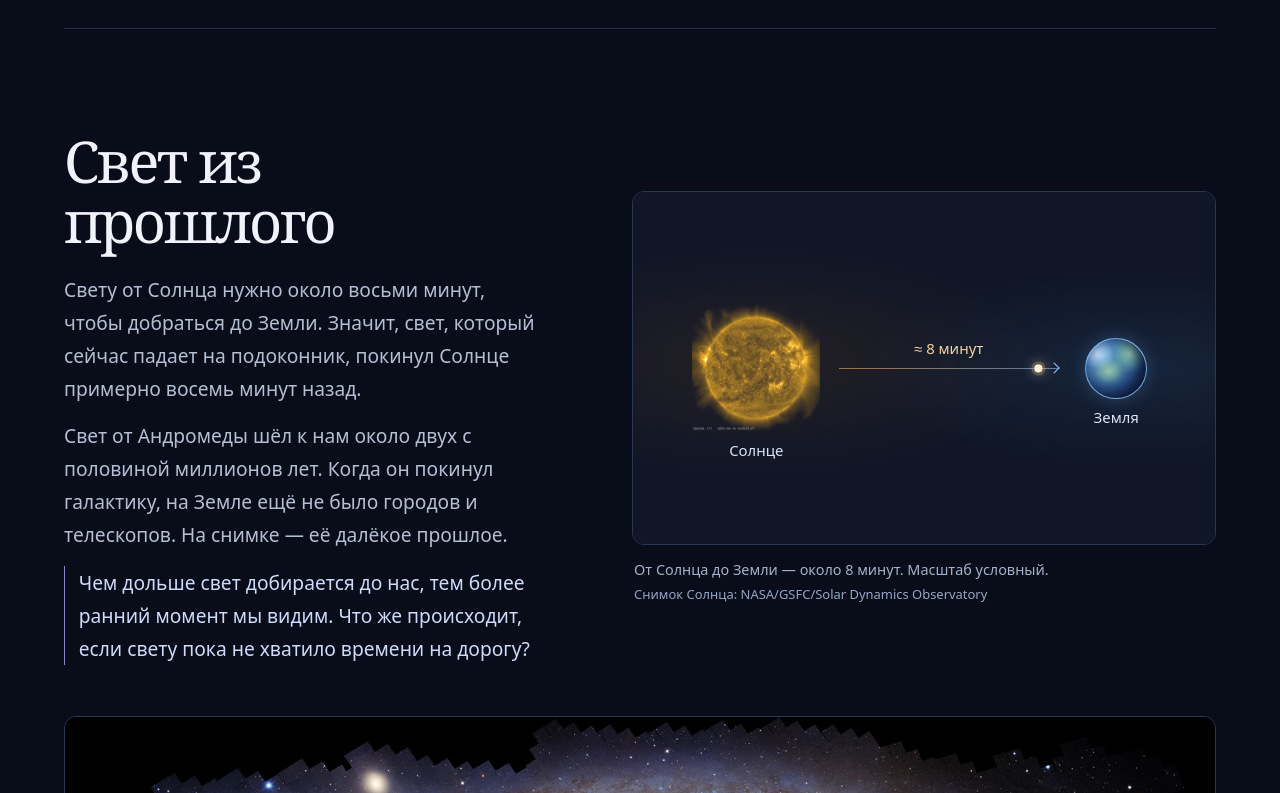
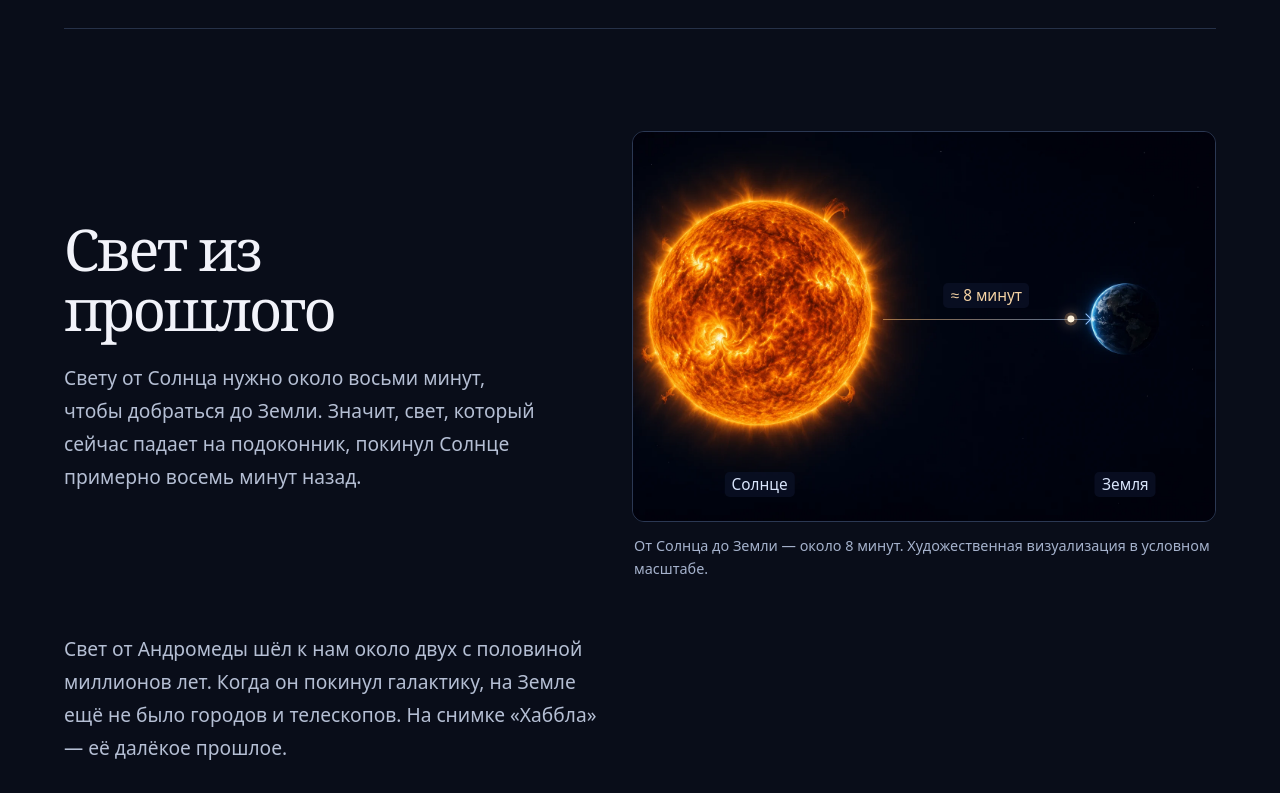
Before and after one commit to BoSinnEnjoyer123123/infinite-universe, a plain HTML site: page index.html in a window 1280 px wide. Shown: the part 2220-3013 px from the top of the page. Drawn offline with Linux system fonts and the light colour scheme.

Commit message:
Refresh the Sun and Andromeda visuals

```diff
--- a/assets/v2-schemes.css
+++ b/assets/v2-schemes.css
@@ -1,74 +1,50 @@
 .diagram-light {
-  display: grid;
-  grid-template-columns: minmax(0, 1fr) minmax(0, 1.32fr) minmax(0, 0.7fr);
-  align-items: center;
-  padding-inline: 7%;
-  background:
-    radial-gradient(ellipse at 22% 48%, #8e521a29, transparent 43%),
-    radial-gradient(ellipse at 86% 50%, #2d5d8b34, transparent 38%),
-    #101626;
+  display: block;
+  aspect-ratio: auto;
 }
 
-.diagram-light__body {
-  position: relative;
-  display: grid;
-  justify-items: center;
-}
-
-.diagram-light__sun {
-  display: block;
-  width: 91%;
-  max-width: 8rem;
-  aspect-ratio: 1;
-  mix-blend-mode: screen;
-}
-
-.diagram-light__sun img {
+.diagram-light img {
   display: block;
   width: 100%;
-  height: 100%;
-  object-fit: contain;
-}
-
-.diagram-light__earth {
-  display: block;
-  width: 53%;
-  max-width: 4.5rem;
-  aspect-ratio: 1;
-  border: 1px solid #8fcaffb3;
-  border-radius: 50%;
-  background:
-    radial-gradient(ellipse at 20% 26%, #e2f0ffb3 0%, transparent 24%),
-    radial-gradient(ellipse at 38% 54%, #98c5a5 0%, #5b998530 28%, transparent 36%),
-    radial-gradient(ellipse at 72% 25%, #90c6aa 0%, #5ca3a052 24%, transparent 32%),
-    radial-gradient(circle at 30% 29%, #62a1db, #254a80 63%, #101e37 100%);
-  box-shadow: inset -0.38rem -0.22rem 0.85rem #070b24c9, 0 0 1.1rem #699fe846;
+  height: auto;
 }
 
 .diagram-light__label,
 .diagram-light__duration {
   position: absolute;
-  left: 50%;
+  padding: 0.2rem 0.45rem;
   transform: translateX(-50%);
+  border-radius: 0.3rem;
+  background: #0a1024d9;
   color: #d9e5fb;
-  font-size: clamp(0.76rem, 2.15vw, 0.93rem);
+  font-size: clamp(0.78rem, 1.4vw, 0.96rem);
   line-height: 1.25;
   white-space: nowrap;
 }
 
 .diagram-light__label {
-  top: calc(100% + 0.55rem);
+  bottom: 6%;
+}
+
+.diagram-light__label--sun {
+  left: 21.8%;
+}
+
+.diagram-light__label--earth {
+  left: 84.6%;
 }
 
 .diagram-light__duration {
-  bottom: calc(100% + 0.65rem);
+  bottom: 0.72rem;
+  left: 50%;
   color: #f5d3a4;
   font-variant-numeric: tabular-nums;
 }
 
 .diagram-light__route {
-  position: relative;
-  min-width: 0;
+  position: absolute;
+  top: 48%;
+  inset-inline: 43% 21.5%;
   height: 1px;
 }
 
@@ -255,6 +231,10 @@
     animation: diagram-light-travel 1.9s ease-in-out 0.2s both;
   }
 
+  .andromeda-observation.scene-active img {
+    animation: diagram-andromeda-reveal 1.25s ease-out 0.18s both;
+  }
+
   .scene-active .diagram-sequence__number:not(.diagram-sequence__number--first),
   .scene-active .diagram-coin__case {
     animation: diagram-item-appear 0.48s ease-out var(--diagram-delay) both;
@@ -274,6 +254,11 @@
   to { left: 91%; }
 }
 
+@keyframes diagram-andromeda-reveal {
+  from { opacity: 0.45; }
+  to { opacity: 1; }
+}
+
 @keyframes diagram-item-appear {
   from {
     opacity: 0;
--- a/index.html
+++ b/index.html
@@ -95,53 +95,41 @@
           <div class="chapter__copy">
             <h2 id="light-title">Свет из прошлого</h2>
             <p>Свету от Солнца нужно около восьми минут, чтобы добраться до Земли. Значит, свет, который сейчас падает на подоконник, покинул Солнце примерно восемь минут назад.</p>
-            <p>Свет от Андромеды шёл к нам около двух с половиной миллионов лет. Когда он покинул галактику, на Земле ещё не было городов и телескопов. На снимке — её далёкое прошлое.</p>
-            <p class="chapter__question">Чем дольше свет добирается до нас, тем более ранний момент мы видим. Что же происходит, если свету пока не хватило времени на дорогу?</p>
           </div>
           <figure class="figure">
-            <div class="figure__art" data-scene role="img" aria-label="Импульс света проходит путь от Солнца к Земле. Схема показывает направление движения.">
-              <div class="diagram-art diagram-light" aria-hidden="true">
-                <div class="diagram-light__body">
-                  <picture class="diagram-light__sun">
-                    <img
-                      src="./assets/sun-320.webp"
-                      srcset="./assets/sun-320.webp 320w, ./assets/sun-640.webp 640w"
-                      sizes="(max-width: 46rem) 90px, 140px"
-                      width="320"
-                      height="320"
-                      loading="lazy"
-                      decoding="async"
-                      alt="">
-                  </picture>
-                  <span class="diagram-light__label">Солнце</span>
-                </div>
-                <div class="diagram-light__route">
+            <div class="figure__art diagram-light" data-scene="focus" role="img" aria-label="Солнце слева, Земля справа. Световой сигнал движется к Земле. Время пути — около восьми минут.">
+              <img src="./assets/solar-journey.webp" width="1536" height="1024" alt="" loading="lazy" decoding="async">
+              <div class="diagram-light__route" aria-hidden="true">
                 <span class="diagram-light__duration">≈ 8 минут</span>
                 <span class="diagram-light__beam"></span>
                 <span class="diagram-light__signal"></span>
               </div>
-                <div class="diagram-light__body">
-                  <span class="diagram-light__earth"></span>
-                  <span class="diagram-light__label">Земля</span>
+              <span class="diagram-light__label diagram-light__label--sun" aria-hidden="true">Солнце</span>
+              <span class="diagram-light__label diagram-light__label--earth" aria-hidden="true">Земля</span>
             </div>
-              </div>
-            </div>
-            <figcaption>
-              От Солнца до Земли — около 8 минут. Масштаб условный.
-              <span class="figure__credit">Снимок Солнца: NASA/GSFC/Solar Dynamics Observatory</span>
-            </figcaption>
+            <figcaption>От Солнца до Земли — около 8 минут. Художественная визуализация в условном масштабе.</figcaption>
+          </figure>
+          <div class="chapter__andromeda">
+            <p>Свет от Андромеды шёл к нам около двух с половиной миллионов лет. Когда он покинул галактику, на Земле ещё не было городов и телескопов. На снимке «Хаббла» — её далёкое прошлое.</p>
+            <figure class="figure figure--panorama figure--andromeda-art">
+              <img src="./assets/andromeda-art.webp" width="1536" height="1024" alt="Иллюстрация наклонённого диска Андромеды с золотистым ядром и тёмными полосами пыли." loading="lazy" decoding="async">
+              <figcaption>Андромеда. Художественная визуализация.</figcaption>
             </figure>
             <figure class="figure figure--panorama">
+              <div class="andromeda-observation" data-scene="focus">
                 <picture>
                   <source media="(max-width: 46rem)" srcset="./assets/andromeda-800.webp" width="800" height="400">
                   <img src="./assets/andromeda-1600.webp" width="1600" height="374" alt="Галактика Андромеда на мозаике телескопа «Хаббл» с ярким ядром и полосами тёмной пыли." loading="lazy" decoding="async">
                 </picture>
+              </div>
               <figcaption>
                 Андромеда на снимке телескопа «Хаббл». Время пути света — около 2,5 миллиона лет.
                 <span class="figure__mobile-note">Фрагмент мозаики.</span>
                 <span class="figure__credit">NASA, ESA, Benjamin Williams (UWashington), Zhuo Chen (UWashington), L. Clifton Johnson (Northwestern). Обработка: Joseph DePasquale (STScI).</span>
               </figcaption>
             </figure>
+          </div>
+          <p class="chapter__question">Чем дольше свет добирается до нас, тем более ранний момент мы видим. Что же происходит, если свету пока не хватило времени на дорогу?</p>
         </div>
       </section>
 
@@ -494,7 +482,7 @@
           <li>Макс Тегмарк. <cite lang="en">Parallel Universes</cite>, 2003.</li>
           <li>Тамара Дэвис и Чарльз Лайнуивер. <cite lang="en">Expanding Confusion</cite>, 2004.</li>
           <li>Хью Эверетт. <cite lang="en">“Relative State” Formulation of Quantum Mechanics</cite>, 1957.</li>
-          <li>NASA. Снимок Солнца, Solar Dynamics Observatory.</li>
+          <li>NASA. Как свет позволяет наблюдать прошлое Вселенной.</li>
           <li>NASA и ESA. Мозаика Андромеды, космический телескоп «Хаббл».</li>
           <li>NASA, ESA, STScI. Снимок «Креста Эйнштейна» G2237+0305.</li>
           <li>Энн Клири и соавторы. Эксперимент о дежавю и расположении объектов, 2012.</li>
--- a/script.js
+++ b/script.js
@@ -2,18 +2,20 @@
 
 const reducedMotion = window.matchMedia("(prefers-reduced-motion: reduce)");
 const visibleFraction = 0.18;
+const focusedFraction = 0.5;
 
 if ("IntersectionObserver" in window && !reducedMotion.matches) {
   const observer = new IntersectionObserver((entries) => {
     for (const entry of entries) {
-      if (entry.intersectionRatio < visibleFraction) {
+      const threshold = entry.target.dataset.scene === "focus" ? focusedFraction : visibleFraction;
+      if (entry.intersectionRatio < threshold) {
         continue;
       }
 
       entry.target.classList.add("scene-active");
       observer.unobserve(entry.target);
     }
-  }, { threshold: visibleFraction });
+  }, { threshold: [visibleFraction, focusedFraction] });
 
   for (const scene of document.querySelectorAll("[data-scene]")) {
     observer.observe(scene);
--- a/styles.css
+++ b/styles.css
@@ -136,7 +136,7 @@ figure {
 }
 
 .chapter--light .chapter__inner {
-  grid-template-areas: "copy figure" "panorama panorama";
+  grid-template-areas: "copy figure" "panorama panorama" "question question";
 }
 
 .chapter--sequence {
@@ -180,6 +180,7 @@ figure {
 }
 
 .chapter__copy p,
+.chapter__andromeda > p,
 .chapter__question {
   max-width: 49ch;
   margin-top: 0.9rem;
@@ -197,7 +198,8 @@ figure {
   color: #cfdbfa;
 }
 
-.chapter__copy .chapter__question {
+.chapter__copy .chapter__question,
+.chapter--light .chapter__question {
   padding-left: 0.86rem;
   border-left: 1px solid #9183c8;
   color: #cfdbfa;
@@ -264,8 +266,18 @@ figure {
   aspect-ratio: auto;
 }
 
-.figure--panorama {
+.chapter__andromeda {
   grid-area: panorama;
+  min-width: 0;
+}
+
+.chapter__andromeda > p,
+.chapter--light .chapter__question {
+  margin-top: 0;
+}
+
+.chapter__andromeda .figure {
+  margin-top: clamp(1.2rem, 3vw, 2rem);
 }
 
 .figure--panorama img {
@@ -275,6 +287,11 @@ figure {
   border: 1px solid #2b3853;
   border-radius: 0.75rem;
   background: #090b12;
+}
+
+.figure--andromeda-art img {
+  aspect-ratio: 2.15;
+  object-fit: cover;
 }
 
 .figure__credit {
@@ -447,7 +464,7 @@ figure {
   }
 
   .chapter--light .chapter__inner {
-    grid-template-areas: "copy" "figure" "panorama";
+    grid-template-areas: "copy" "figure" "panorama" "question";
   }
 
   .chapter--comparison .chapter__inner {
@@ -470,6 +487,10 @@ figure {
 
   .figure__mobile-note {
     display: inline;
+  }
+
+  .figure--andromeda-art img {
+    aspect-ratio: auto;
   }
 
   .diagram-horizon-tag--outside {
```
Also changed, not shown: assets/andromeda-art.webp (added), assets/solar-journey.webp (added), assets/sun-320.webp (deleted), assets/sun-640.webp (deleted), 1 other file. Lines whose indentation alone changed are shown as unchanged.
